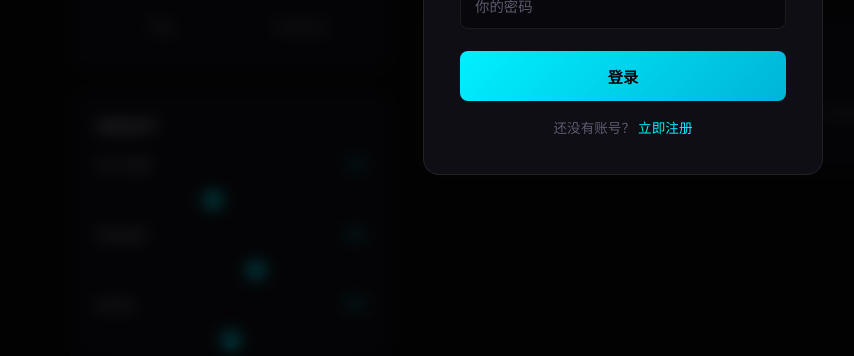
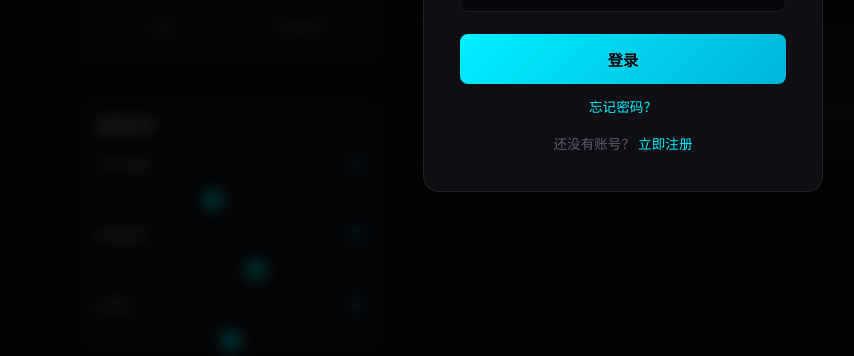
Before and after one commit to xiaokangjiao-ai/sonicforge, a plain HTML site: page studio.html in a window 1280 px wide. Shown: the part 443-799 px from the top of the page, without its empty margins (17-871 px from the left). Drawn offline with nearby package versions, Linux system fonts and the light colour scheme.

Commit message:
添加忘记密码功能

```diff
--- a/studio.html
+++ b/studio.html
@@ -138,6 +138,8 @@ input[type="range"]::-webkit-slider-thumb{-webkit-appearance:none;width:16px;hei
 .login-box .switch-mode a{color:var(--cyan);cursor:pointer}
 .login-box .error-msg{color:var(--magenta);font-size:.8rem;margin-top:8px;display:none}
 .login-box .close-modal{position:absolute;top:16px;right:16px;background:none;border:none;color:var(--text3);font-size:1.2rem;cursor:pointer}
+.login-box a{color:var(--cyan);cursor:pointer;transition:opacity .2s}
+.login-box a:hover{opacity:.8}
 </style>
 </head>
 <body>
@@ -166,6 +168,9 @@ input[type="range"]::-webkit-slider-thumb{-webkit-appearance:none;width:16px;hei
     </div>
     <div class="error-msg" id="loginError"></div>
     <button class="login-btn" id="loginBtn" onclick="doLogin()">登录</button>
+    <div class="switch-mode" style="margin-top:12px">
+      <a onclick="showResetPassword()" style="font-size:.85rem">忘记密码？</a>
+    </div>
     <div class="switch-mode">
       <span id="switchText">还没有账号？</span>
       <a onclick="toggleLoginMode()" id="switchLink">立即注册</a>
@@ -344,6 +349,32 @@ function toggleLoginMode() {
   document.getElementById('switchText').textContent = loginMode === 'login' ? '还没有账号？' : '已有账号？';
   document.getElementById('switchLink').textContent = loginMode === 'login' ? '立即注册' : '去登录';
   document.getElementById('loginError').style.display = 'none';
+}
+function showResetPassword() {
+  const email = document.getElementById('loginEmail').value.trim();
+  if (!email) {
+    showLoginError('请先输入邮箱地址');
+    return;
+  }
+  if (!confirm(`将发送重置密码链接到 ${email}，确定吗？`)) return;
+
+  const btn = document.getElementById('loginBtn');
+  btn.disabled = true;
+  btn.textContent = '发送中...';
+
+  supabase.auth.resetPasswordForEmail(email, {
+    redirectTo: window.location.origin + '/studio.html'
+  }).then(({ error }) => {
+    if (error) {
+      showLoginError('发送失败：' + error.message);
+    } else {
+      document.getElementById('loginError').style.display = 'block';
+      document.getElementById('loginError').style.color = '#a8ff00';
+      document.getElementById('loginError').textContent = '重置链接已发送，请检查邮箱';
+    }
+    btn.disabled = false;
+    btn.textContent = '登录';
+  });
 }
 function showLoginError(msg) {
   const el = document.getElementById('loginError');
```
